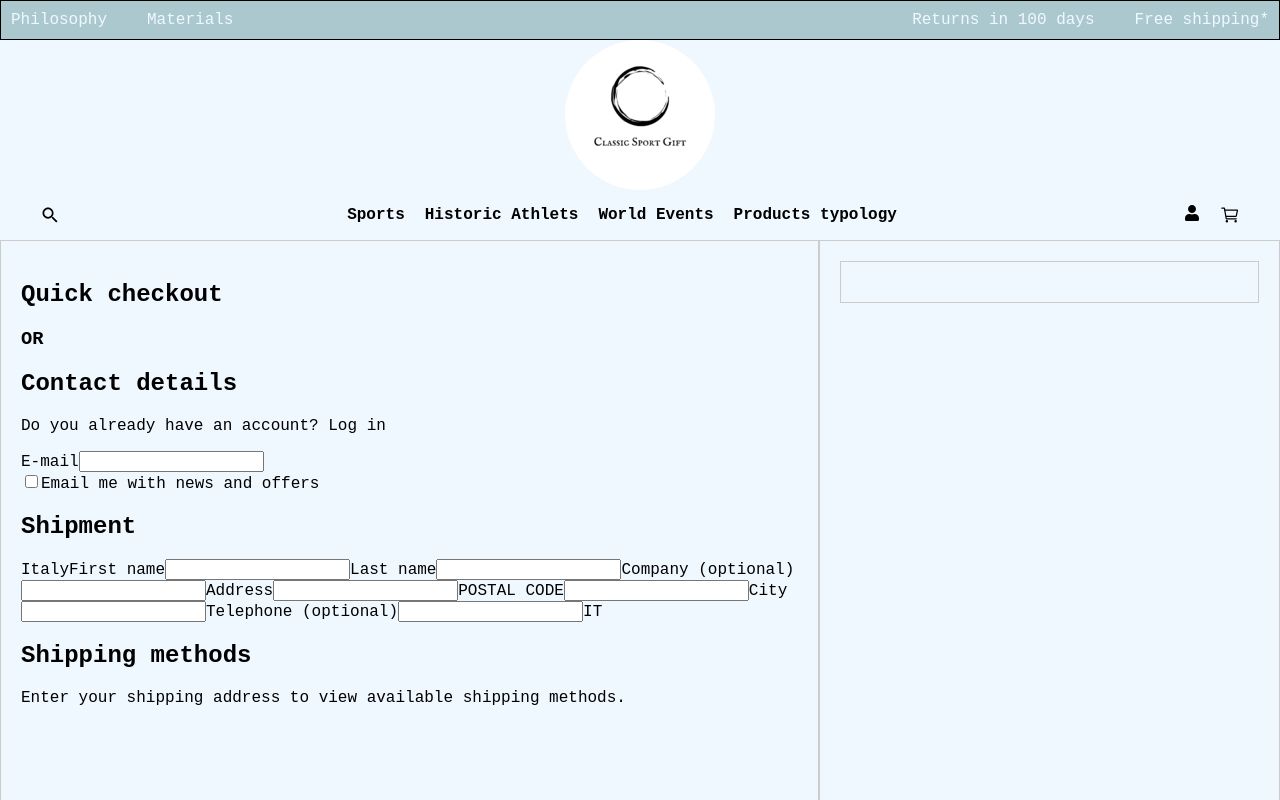
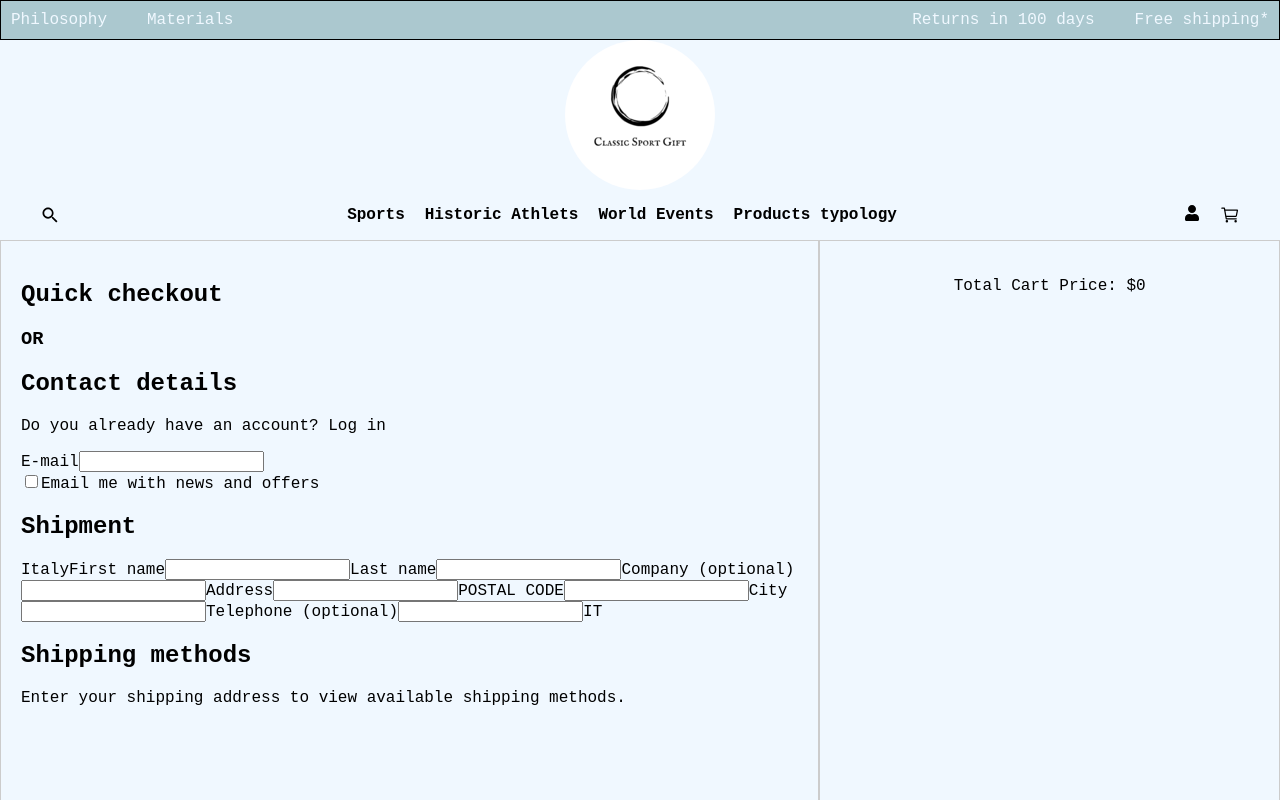
Before and after one commit to AntonioColaiera/Classic-Sport-E-commerce, a React (Create React App) app in the folder Gifts-From-History-E-Commerce.Client/gifts-from-history-e-commerce/: page /checkout/1 in a window 1280 px wide. Shown: the top 800 px of the page. Built offline with nearby package versions, Linux system fonts and the light colour scheme.

Commit message:
CheckoutItems

```diff
--- a/Gifts-From-History-E-Commerce.Client/gifts-from-history-e-commerce/src/components/cart/Checkout.css
+++ b/Gifts-From-History-E-Commerce.Client/gifts-from-history-e-commerce/src/components/cart/Checkout.css
@@ -1,7 +1,6 @@
 /* Checkout.css */
 .checkout-container {
     display: flex;
-    height: 100vh; /* Altezza dello schermo intero */
   }
 
   .checkout-section {
@@ -11,10 +10,12 @@
 
   .left-section {
     flex: 0.65; /* Sezione sinistra - 65% */
+    min-height: 100vh;
   }
 
   .right-section {
     flex: 0.35; /* Sezione destra - 35% */
+    min-height: 100vh;
   }
 
   .image{
--- a/Gifts-From-History-E-Commerce.Client/gifts-from-history-e-commerce/src/components/cart/CheckoutItems.css
+++ b/Gifts-From-History-E-Commerce.Client/gifts-from-history-e-commerce/src/components/cart/CheckoutItems.css
@@ -1,3 +1,14 @@
 .image {
    border-radius: 30%;
   }
+
+  .Checkoutitems {
+   display: flex;
+   flex-direction: column;
+   align-items: center;
+ }
+
+ .item {
+   margin-bottom: 20px; /* Aggiungi spazio tra gli elementi */
+   text-align: center; /* Centra il testo all'interno dell'elemento */
+ }
--- a/Gifts-From-History-E-Commerce.Client/gifts-from-history-e-commerce/src/components/cart/CheckoutItems.js
+++ b/Gifts-From-History-E-Commerce.Client/gifts-from-history-e-commerce/src/components/cart/CheckoutItems.js
@@ -6,9 +6,22 @@ export default function CheckoutItems() {
   // Leggi lo stato cartItems dallo store Redux
   const cartItems = useSelector((state) => state.cart.cartItems);
 
+
+  const calculateTotalPrice = () => {
+    if (!Array.isArray(cartItems)) {
+      return 0;
+    }
+
+    return cartItems.reduce((total, item) => total + item.total, 0);
+  };
+
   return (
-    <div className="checkout-section right-section">
+    <div className="Checkoutitems">
       {/* Mostra gli elementi del carrello in CheckoutItems */}
+
+
+      <p>Total Cart Price: ${calculateTotalPrice()}</p>{" "}
+
       {cartItems.map((item) => (
         <div key={item.id} className='item'>
           <img
@@ -20,6 +33,7 @@ export default function CheckoutItems() {
           <h2>{item.title}</h2> {/* Titolo dell'articolo */}
           <p>Unit Price: ${item.price}</p> {/* Prezzo unitario dell'articolo */}
           <p>Quantity: {item.quantity}</p> {/* Quantità dell'articolo */}
+          <p>Total Price: ${item.total}</p>{" "}
         </div>
       ))}
     </div>
```
